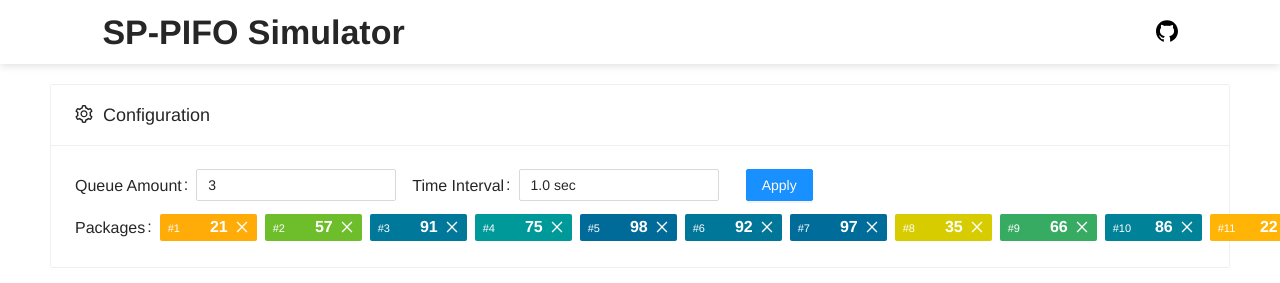
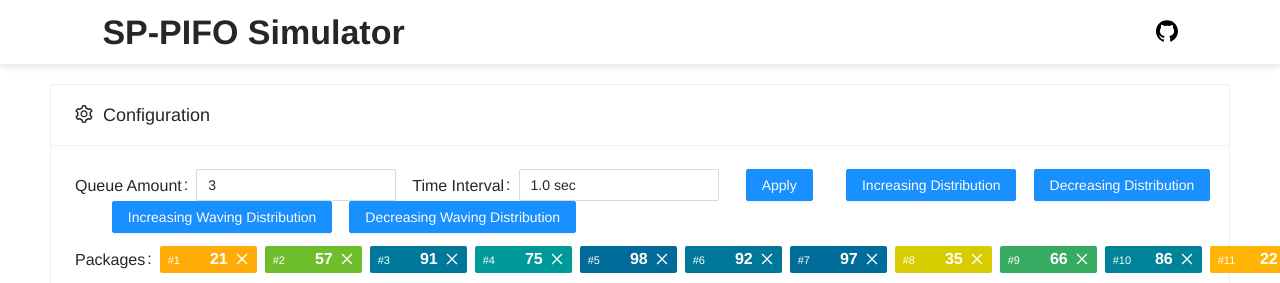
Before and after one commit to chen622/SP-PIFO-Simulator, a Vue app: page / in a window 1280 px wide. Shown: the top 283 px of the page. Built offline with nearby package versions, Linux system fonts and the light colour scheme.

Commit message:
more rank distributions

```diff
--- a/src/components/ConfigCard.vue
+++ b/src/components/ConfigCard.vue
@@ -13,7 +13,7 @@
         style="min-width: 200px"
         v-model:value="formState.timeInterval"
         :min="0"
-        :max="2"
+        :max="4"
         :step="0.2"
         :formatter="(value) => `${value} sec`"
         :parser="(value) => value.replace('sec', '')"
@@ -21,6 +21,18 @@
     </a-form-item>
     <a-form-item :wrapper-col="{ span: 14, offset: 4 }">
       <a-button type="primary" @click="onSubmit">Apply</a-button>
+    </a-form-item>
+    <a-form-item :wrapper-col="{ span: 14, offset: 4 }">
+      <a-button type="primary" @click="onSubmitIncreasing">Increasing Distribution</a-button>
+    </a-form-item>
+    <a-form-item :wrapper-col="{ span: 14, offset: 4 }">
+      <a-button type="primary" @click="onSubmitDecreasing">Decreasing Distribution</a-button>
+    </a-form-item>
+    <a-form-item :wrapper-col="{ span: 14, offset: 4 }">
+      <a-button type="primary" @click="onSubmitWavingIn">Increasing Waving Distribution</a-button>
+    </a-form-item>
+    <a-form-item :wrapper-col="{ span: 14, offset: 4 }">
+      <a-button type="primary" @click="onSubmitWavingDe">Decreasing Waving Distribution</a-button>
     </a-form-item>
     <br/>
     <a-form-item
@@ -103,7 +115,7 @@ export default {
     return {
       inputVisible: false,
       newPack: 1,
-      sizeRange: {min: 0, max: 100},
+      sizeRange: {min: 1, max: 100},
       formState: {
         queueAmount: 3,
         timeInterval: 1,
@@ -114,6 +126,60 @@ export default {
   computed: {},
   methods: {
     onSubmit() {
+      if (this.formState.packages.length < 1) {
+        this.$message.error("Packages can not be empty");
+        return;
+      }
+      this.$emit("changeConfig", this.formState);
+    },
+    onSubmitIncreasing() {
+      const array = [];
+      for (let index = 0; index < 100; index++) {
+        array.push({size: index + 1, id: index});
+      }
+      this.formState.packages = array;
+
+      if (this.formState.packages.length < 1) {
+        this.$message.error("Packages can not be empty");
+        return;
+      }
+      this.$emit("changeConfig", this.formState);
+    },
+    onSubmitDecreasing() {
+      const array = [];
+      for (let index = 0; index < 100; index++) {
+        array.push({size: 100 - index, id: index});
+      }
+      this.formState.packages = array;
+
+      if (this.formState.packages.length < 1) {
+        this.$message.error("Packages can not be empty");
+        return;
+      }
+      this.$emit("changeConfig", this.formState);
+    },
+    onSubmitWavingIn() {
+      const array = [];
+      for (let index = 0; index < 50; index++) {
+        array.push({size: index + 1, id: index});
+        array.push({size: 100 - index, id: index});
+      }
+      this.formState.packages = array;
+
+      if (this.formState.packages.length < 1) {
+        this.$message.error("Packages can not be empty");
+        return;
+      }
+      this.$emit("changeConfig", this.formState);
+    },
+    onSubmitWavingDe() {
+      const array = [];
+      for (let index = 0; index < 50; index++) {
+        array.push({size: 100 - index, id: index});
+        array.push({size: index + 1, id: index});
+      }
+      this.formState.packages = array;
+
       if (this.formState.packages.length < 1) {
         this.$message.error("Packages can not be empty");
         return;
@@ -171,7 +237,7 @@ export default {
   },
   mounted() {
     const array = [];
-    for (let index = 0; index < 500; index++) {
+    for (let index = 0; index < 100; index++) {
       array.push({size: Math.round(Math.random() * 100), id: index});
     }
     this.formState.packages = array;
--- a/src/components/ResultCard.vue
+++ b/src/components/ResultCard.vue
@@ -132,7 +132,6 @@ export default {
       for (let i = this.queueList.length - 1; i >= 0; i--) {
         this.queueList[i].bound -= this.queueList[0].bound - item.size;
       }
-      //this.popPackage();
     },
     apply() {
       if (this.timer) {
```
